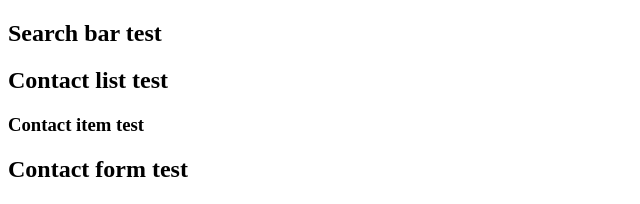
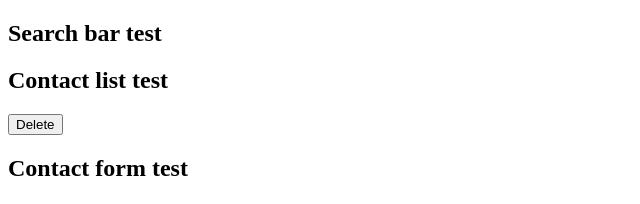
Before and after one commit to lana-bu/contactbook_webapp, a React (Vite) app: page / in a window 1280 px wide. Shown: the top 204 px of the page, without its empty margins (0-640 px from the left). Built offline with nearby package versions, Linux system fonts and the light colour scheme.

Commit message:
contact item basic format

```diff
--- a/src/components/ContactItem.jsx
+++ b/src/components/ContactItem.jsx
@@ -1,8 +1,17 @@
 // individual row/card with Delete button
 // each contact includes id (Date.now().toString()), name (String, required), email (String, required), phone (String), maybe birthdate
 
-function ContactItem() {
-    return <h3>Contact item test</h3>
+const ContactItem = function(props) {
+    return (
+        <div class="list-item">
+            <span>{props.id}</span>
+            <span>{props.name}</span>
+            <span>{props.email}</span>
+            <span>{props.phone}</span>
+            <span>{props.birthdate}</span>
+            <button>Delete</button>
+        </div>
+    );
 }
 
 export default ContactItem;
```
